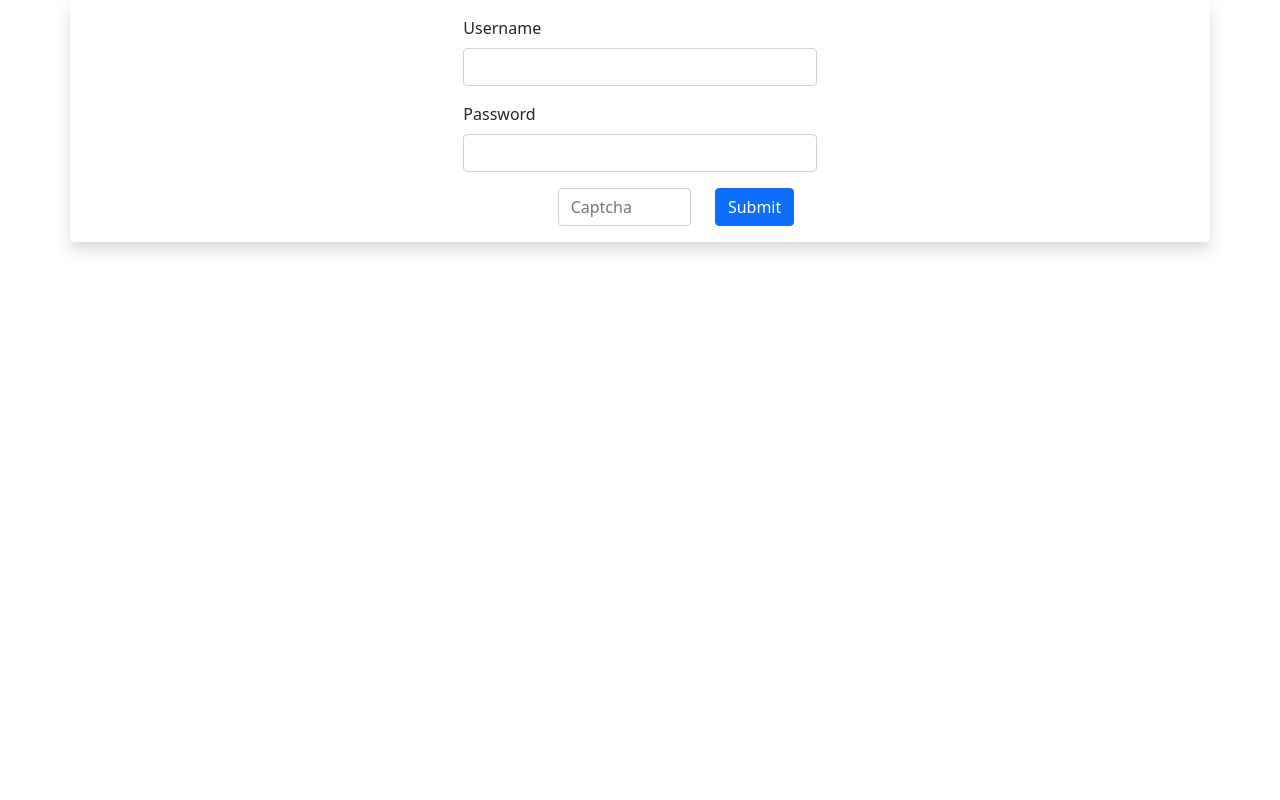
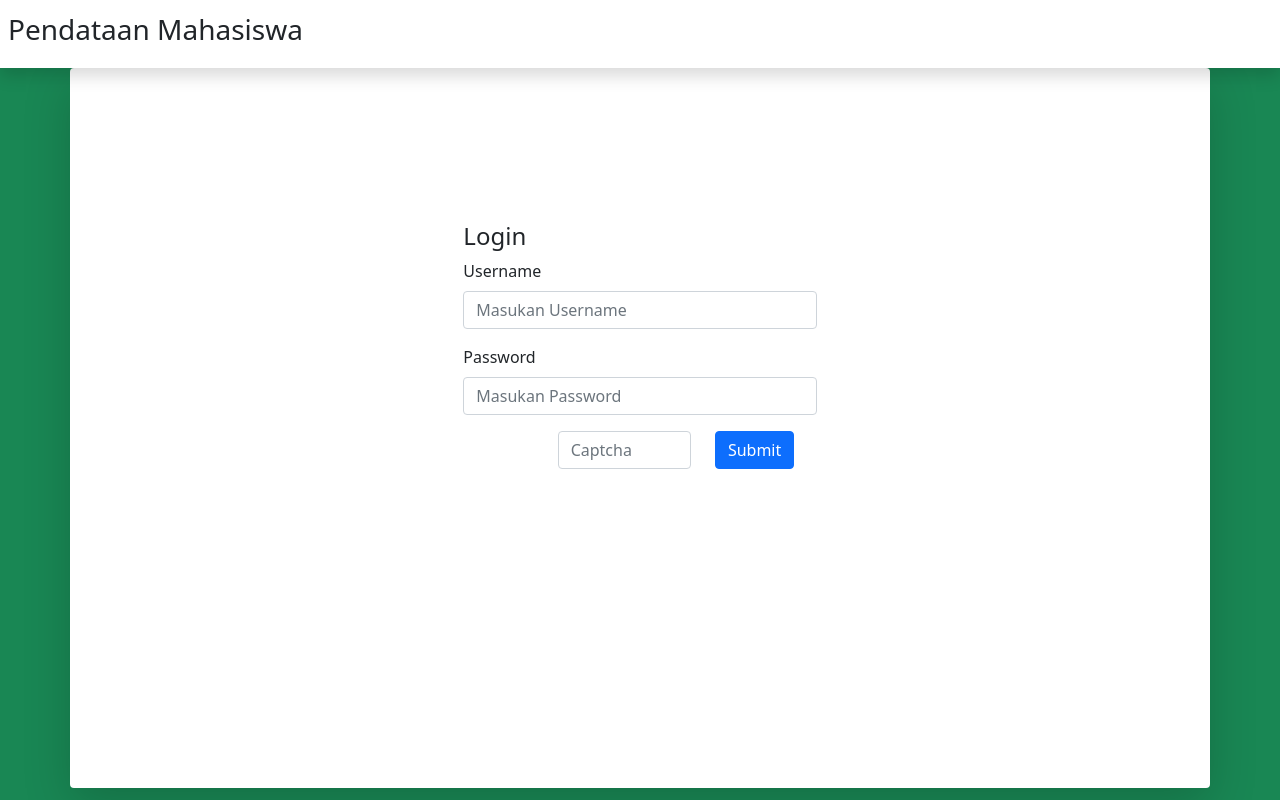
Before and after one commit to MoChrome/web, a PHP site: page /login.php in a window 1280 px wide. Run offline with PHP 8.4, Linux system fonts and the light colour scheme.

Commit message:
commit sudoku

```diff
--- a/mahasiswa/login.php
+++ b/mahasiswa/login.php
@@ -11,7 +11,7 @@ if (!empty($_SESSION['usernm']) and !empty($_SESSION['passwd'])) {
         $data = mysqli_fetch_array($tampil);
 
         if (empty($data['usernm'])) {
-            echo "<script>alert('Gagal Login');
+            echo "<script>alert('Beep Boop! Login Failed!');
             window.location='login.php';</script>";
         } elseif ($_SESSION["captcha"] != $_POST["captcha"]) {
             echo "<script>alert('Wrong Captcha!')</script>";
@@ -19,7 +19,7 @@ if (!empty($_SESSION['usernm']) and !empty($_SESSION['passwd'])) {
             $_SESSION['id'] = $data['id'];
             $_SESSION['usernm'] = $data['usernm'];
             $_SESSION['passwd'] = $data['passwd'];
-            echo "<script>alert('Berhasil Login');
+            echo "<script>alert('Login Success!');
         window.location='mahasiswa.php';</script>";
         }
     }
@@ -36,19 +36,26 @@ if (!empty($_SESSION['usernm']) and !empty($_SESSION['passwd'])) {
     </head>
 
     <body>
-        <div class="container-fluid">
-            <div class="container bg-light shadow p-3 mb-5 bg-body rounded">
-                <div class="row">
-                    <div class="col-4"></div>
-                    <div class="col-4">
+        <div class="container-fluid bg-success vh-100 p-0">
+            <nav class="navbar p-0">
+                <div class="container-fluid shadow bg-body p-2  bg-light">
+                    <span class="navbar-brand mb-0">
+                        <h3>Pendataan Mahasiswa</h3>
+                    </span>
+                </div>
+            </nav>
+            <div class="container shadow-lg pt-5 p-3 mb-5 bg-body rounded" style="height: 90%;">
+                <div class="row d-flex justify-content-center" style="height: 70%;">
+                    <div class="col-4 align-self-center">
+                        <h4>Login</h4>
                         <form method="POST" action="login.php">
                             <div class="mb-3">
                                 <label for="exampleInputEmail1" class="form-label">Username</label>
-                                <input name="username" type="text" class="form-control" id="exampleInputEmail1" aria-describedby="emailHelp" required />
+                                <input name="username" type="text" class="form-control" id="exampleInputEmail1" placeholder="Masukan Username" aria-describedby="emailHelp" required />
                             </div>
                             <div class="mb-3">
                                 <label for="exampleInputPassword1" class="form-label">Password</label>
-                                <input name="password" type="password" class="form-control" id="exampleInputPassword1" required />
+                                <input name="password" type="password" class="form-control" id="exampleInputPassword1" placeholder="Masukan Password" required />
                             </div>
                             <div class="row justify-content-end">
                                 <div class="col-3">
@@ -65,7 +72,6 @@ if (!empty($_SESSION['usernm']) and !empty($_SESSION['passwd'])) {
                             </div>
                         </form>
                     </div>
-                    <div class="col-4"></div>
                 </div>
             </div>
         </div>
```
Also changed, not shown: mahasiswa/mahasiswa.php (+12 -8 lines).
